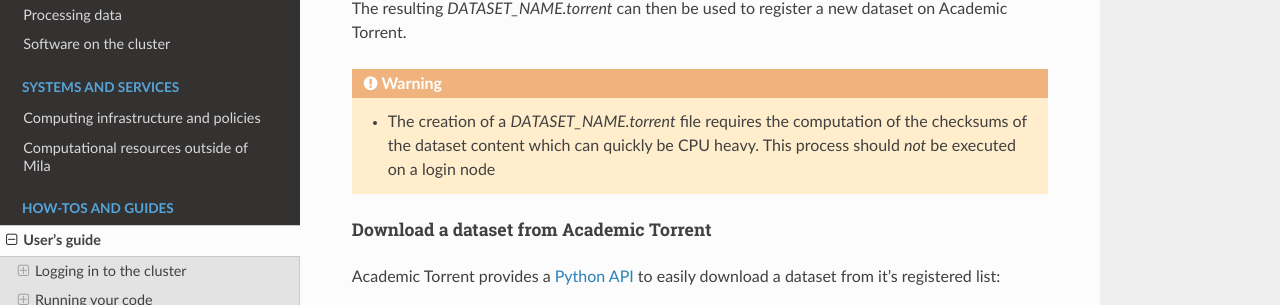
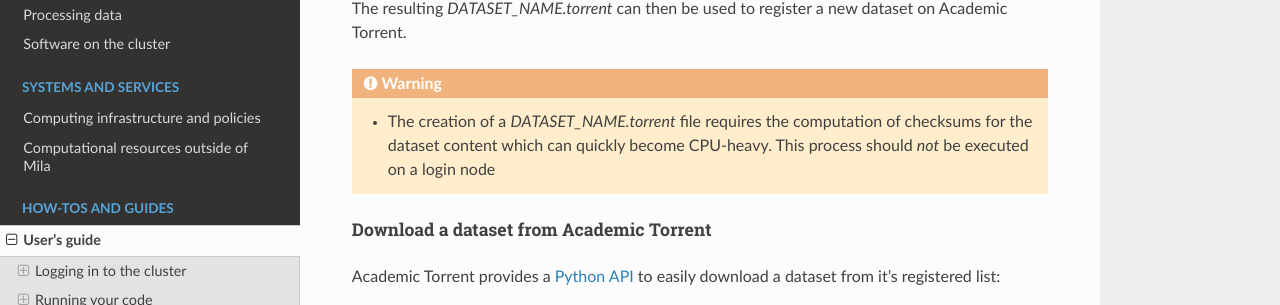
Before and after one commit to mila-iqia/mila-docs, a Sphinx documentation site: the page built from docs/Userguide.rst, in a window 1280 px wide and 900 px high, scrolled down 30937 px. Shown: the part 146-451 px from the top of the window. Built offline with Sphinx 7.4.7 and the Read the Docs theme 2.0.0, drawn with Linux system fonts in a browser that asks for light colours.

Commit message:
Update docs/Userguide_datasets.rst

```diff
--- a/docs/Userguide_datasets.rst
+++ b/docs/Userguide_datasets.rst
@@ -64,7 +64,7 @@ on Academic Torrent.
 
 .. warning::
    * The creation of a `DATASET_NAME.torrent` file requires the computation of
-     the checksums of the dataset content which can quickly be CPU heavy. This
+     checksums for the dataset content which can quickly become CPU-heavy. This
      process should *not* be executed on a login node
 
 Download a dataset from Academic Torrent
```
